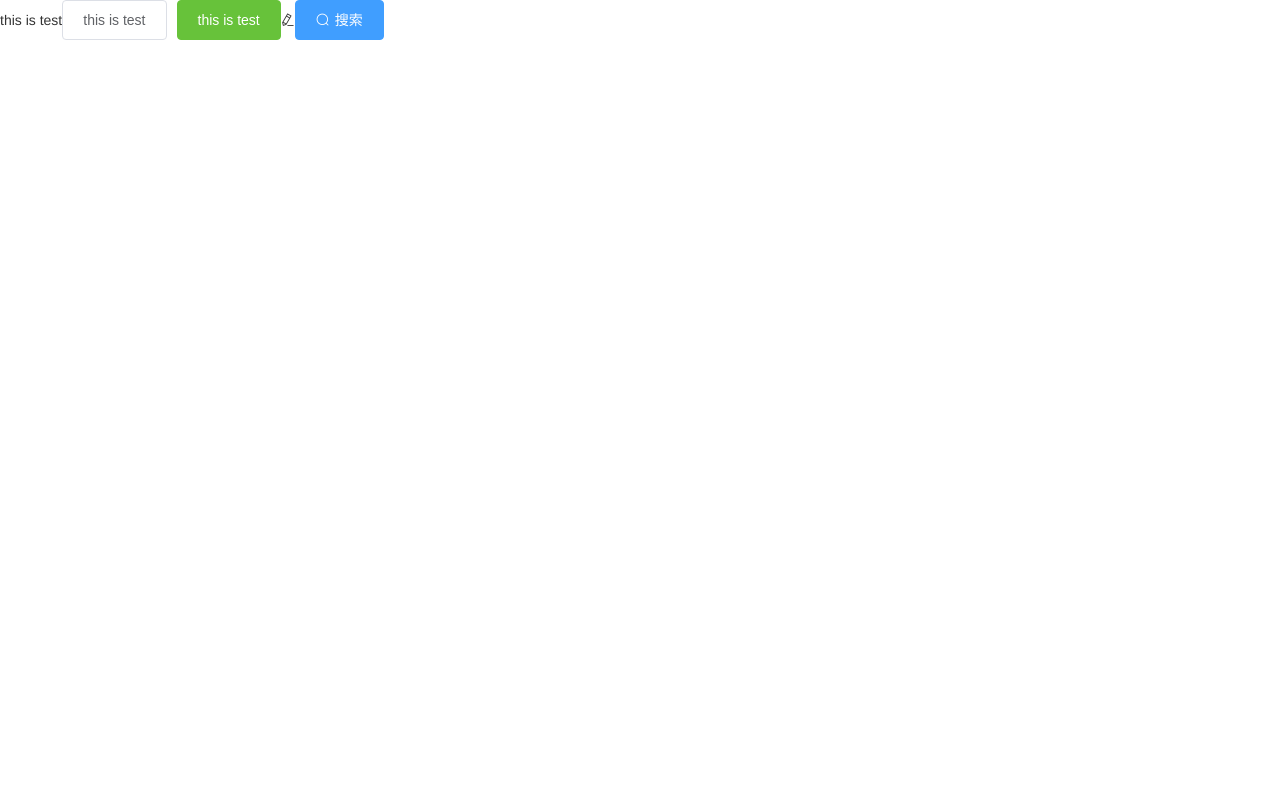
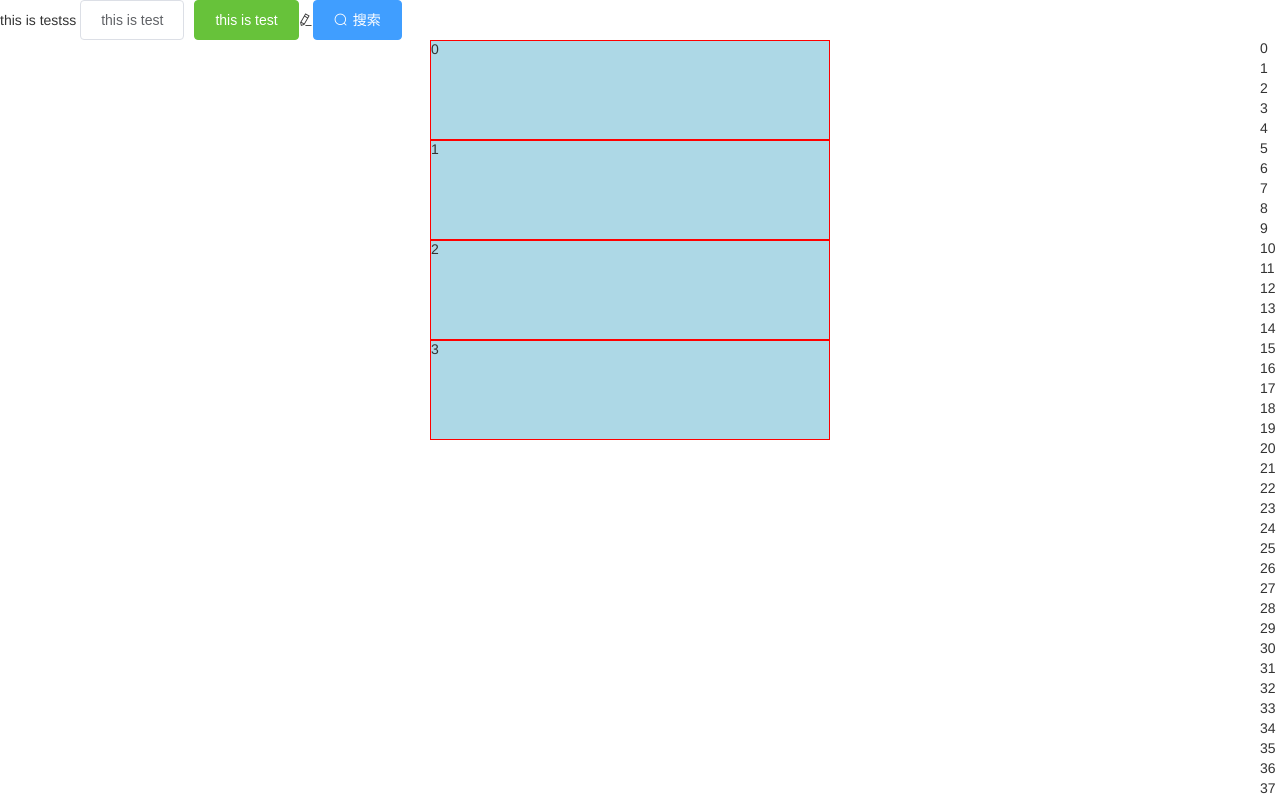
Before and after one commit to lb199422/vue-element, a Vue app: page /test in a window 1280 px wide. Shown: the top 800 px of the page. Built offline with nearby package versions, Linux system fonts and the light colour scheme.

Commit message:
fix(): 组件更新

```diff
--- a/src/components/Test.vue
+++ b/src/components/Test.vue
@@ -1,19 +1,78 @@
 <template>
   <div>
-    <span>this is test</span>
+    <span>this is testss </span>
     <el-button type="default">this is test</el-button>
     <el-button type="success">this is test</el-button>
     <i class="el-icon-edit"></i>
     <el-button type="primary" icon="el-icon-search">搜索</el-button>
+
+    <div class="content-container">
+      <div class="container" ref="container">
+        <div v-for="(item, index) in 100" class="item" :ref="'item-' + index" :key="index">
+          {{ index }}
+        </div>
+      </div>
+      <div>
+        <div class="icon" @click="handleClick(index)" v-for="(icon, index) in 100" :key="index">
+          {{ index }}
+        </div>
+      </div>
+    </div>
   </div>
 </template>
 
 <script>
+import request from "@/utils/request";
 export default {
   data() {
     return {};
   },
+  created() {
+    // request({
+    //   url: "/get_user",
+    //   method: "get",
+    // })
+    //   .then((res) => {
+    //     console.log(res, "test");
+    //   })
+    //   .catch((error) => {
+    //     console.log(error);
+    //   });
+  },
+  methods: {
+    handleClick(index) {
+      console.log(index, this.$refs[`item-${index}`][0].offsetTop);
+      let height = this.$refs[`item-${index}`][0].offsetTop;
+      this.$refs["container"].scrollTo({
+        top: height,
+        left: 0,
+        behavior: "smooth",
+      });
+    },
+  },
 };
 </script>
 
-<style></style>
+<style>
+.content-container {
+  display: flex;
+}
+.container {
+  height: 400px;
+  width: 400px;
+  margin: 0 auto;
+  overflow: auto;
+  background-color: #fff;
+  position: relative;
+}
+.item {
+  height: 100px;
+  box-sizing: border-box;
+  background-color: lightblue;
+  border: 1px solid red;
+}
+.icon {
+  width: 20px;
+  height: 20px;
+}
+</style>
--- a/src/utils/request.js
+++ b/src/utils/request.js
@@ -1,8 +1,8 @@
-import axios from "axios";
-import { getTokenAUTH } from "./auth";
-import { Loading, Message } from "element-ui";
+import axios from 'axios';
+import { getTokenAUTH } from './auth';
+import { Loading, Message } from 'element-ui';
 
-const BASEURL = "http://192.168.31.64:3000";
+const BASEURL = '/api';
 
 const LoadingInstance = {
   count: 0,
@@ -20,9 +20,9 @@ const request = function (options) {
   // 请求
   instance.interceptors.request.use(
     (config) => {
-      console.log("this is config", config);
+      console.log('this is config', config);
       // 设置token
-      if (getTokenAUTH() && typeof window !== "undefined") {
+      if (getTokenAUTH() && typeof window !== 'undefined') {
         config.headers.Authorization = getTokenAUTH();
       }
       // loading
@@ -30,7 +30,7 @@ const request = function (options) {
         LoadingInstance.count++;
         if (LoadingInstance.count === 1) {
           LoadingInstance.target = Loading.service({
-            text: "加载中...",
+            text: '加载中...',
           });
         }
       }
@@ -48,10 +48,10 @@ const request = function (options) {
     ({ status, config, headers, data }) => {
       // 关闭loading
       closeLoading(showLoading);
-      console.log("this is response", data);
+      console.log('this is response', data);
       if (data.code !== 200 && data) {
         Message({
-          type: "error",
+          type: 'error',
           message: data.message,
         });
       }
@@ -82,11 +82,11 @@ function closeLoading(showLoading) {
  */
 
 function handleError(error) {
-  let message = "";
+  let message = '';
   if (error && error.response) {
     switch (error.response.status) {
       case 404:
-        message = "路径不存在";
+        message = '路径不存在';
         break;
     }
   }
--- a/vue.config.js
+++ b/vue.config.js
@@ -7,5 +7,17 @@ module.exports = {
         "@": resolve(__dirname, "src"),
       },
     },
+    devServer: {
+      proxy: {
+        "/api": {
+          target: "http://127.0.0.1:3000",
+          ws: true,
+          changeOrigin: true,
+          pathRewrite: {
+            "^/api": "",
+          },
+        },
+      },
+    },
   },
 };
```
Also changed, not shown: src/views/layout/Layout.vue (+12 -12 lines).
